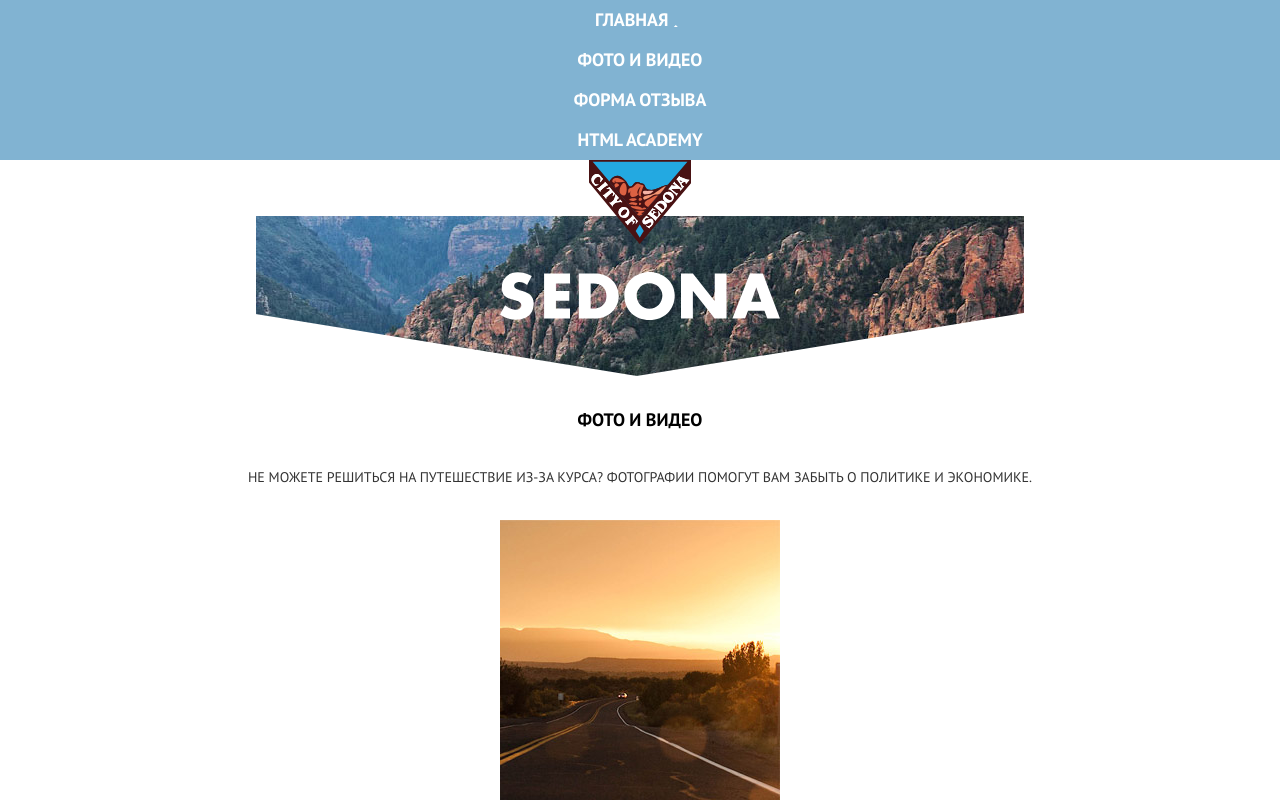
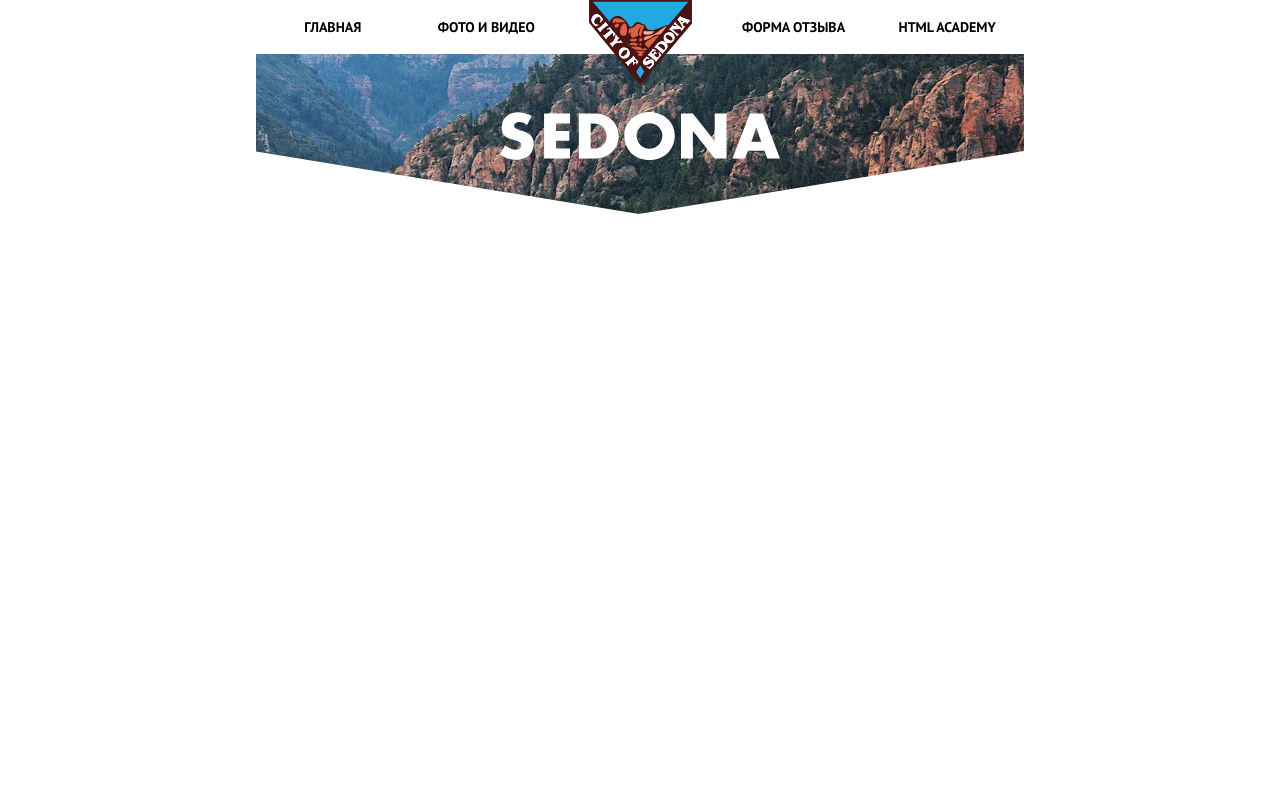
Before and after one commit to livyk/sedona, a website: page source/galery.html in a window 1280 px wide. Shown: the top 803 px of the page. Drawn offline with nearby package versions, Linux system fonts and the light colour scheme; files that its build step writes are made by us from their sources; files whose address does not match are found by name.

Commit message:
Подправил попиксельно header в мобильной версии. Сделал трансформацию меню в tablet версию

```diff
--- a/source/styles/_global.scss
+++ b/source/styles/_global.scss
@@ -14,7 +14,7 @@
 
 body {
   font-family: 'PT Sans', 'Arial', sans-serif;
-  //background: url("/img/sedona-index-mobile.jpg") no-repeat 50% 0;
+  //background: url("/img/sedona-index-mobile.jpg") no-repeat;
 }
 
 .visually-hidden {
@@ -30,7 +30,7 @@ body {
   overflow: hidden;
 }
 
-//
-//main, header {
-//  visibility: hidden;
-//}
+
+main, footer {
+  visibility: hidden;
+}
--- a/source/styles/blocks/_intro.scss
+++ b/source/styles/blocks/_intro.scss
@@ -7,7 +7,7 @@
   height: 390px;
   background: url("/img/bg-intro-triangle-mobile.svg") no-repeat center bottom,
               url("/img/bg-back-mobile@1x.jpg") no-repeat scroll center;
-  background-size: cover, auto;
+  background-size: contain, auto;
 }
 
 .intro--mini {
@@ -16,5 +16,6 @@
 }
 
 .intro__text-sedona {
+  margin-top: 4px;
   max-width: 280px;
 }
--- a/source/styles/blocks/_main-nav.scss
+++ b/source/styles/blocks/_main-nav.scss
@@ -6,31 +6,79 @@
 }
 
 .main-nav__list-item {
-  text-align: center;
-  font-size: 18px;
-  font-weight: bold;
-  text-transform: uppercase;
-  line-height: 40px;
-  background-color: $mobile-menu-background-color;
+  position: relative;
+  & a {
+    display: block;
+    padding-top: 15px;
+    padding-bottom: 15px;
+
+    color: white;
+    text-align: center;
+    font-size: 18px;
+    font-weight: bold;
+    text-transform: uppercase;
+    line-height: 24px;
+
+    background-color: $mobile-menu-background-color;
+    border-bottom: solid #678fa8 1px;
+    border-top: solid #9ac2db 1px;
+  }
+  &:last-child a{
+    border-bottom: none;
+  }
 }
 
-.main-nav__list-item-link {
-  color: white;
-}
 
 .main-nav__close-button {
-  background: url("/img/icon-cross.svg");
+  position: absolute;
+  top: 15px;
+  right: 13px;
 }
 
 .main-nav__bar {
+  position: relative;
   height: 56px;
+  display: flex;
+  justify-content: center;
 }
 
 .main-nav__logo {
-  display: block;
-  margin: 0 auto;
+  width: 103px;
+  height: 85px;
 }
 
 .main-nav__burger-button {
-  background: url("/img/icon-burger.svg");
+  position: absolute;
+  top: 17px;
+  right: 14px;
 }
+
+@media (min-width: 768px) {
+  .main-nav__list {
+    flex-direction: row;
+  }
+
+  .main-nav__list-item {
+    width: 20%;
+    & a {
+      background-color: white;
+      border: none;
+      color: black;
+      font-size: 14px;
+    }
+    &:nth-child(2) {
+      margin-right: 20%;
+    }
+  }
+
+  .main-nav__close-button, .main-nav__burger-button {
+    display: none;
+  }
+
+  .main-nav__bar {
+    position: absolute;
+    width: 100%;
+    top: 0;
+  }
+
+}
--- a/source/styles/blocks/_page-header.scss
+++ b/source/styles/blocks/_page-header.scss
@@ -0,0 +1,11 @@
+.page-header {
+  position: relative;
+  max-width: 320px;
+  margin: 0 auto;
+}
+
+@media (min-width: 768px) {
+  .page-header {
+    max-width: 768px;
+  }
+}
```
Also changed, not shown: source/index.html (+20 -8 lines).
